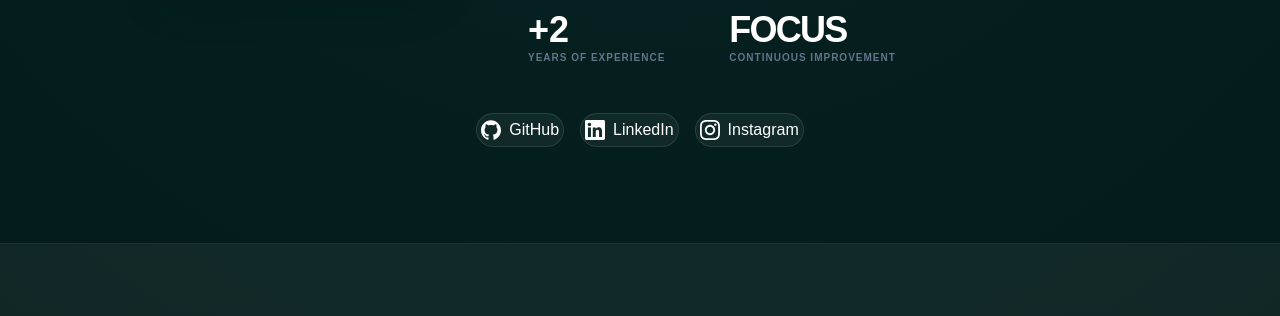
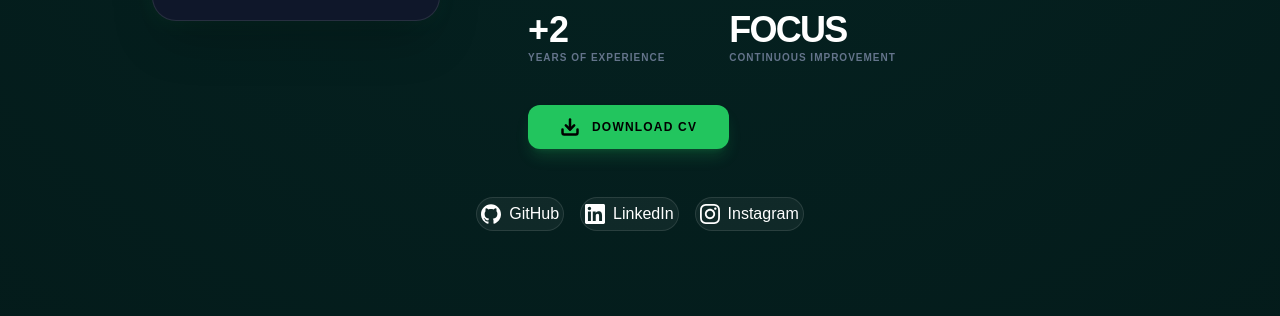
Before and after one commit to bricenocode/portfolio-bricenocode, an Astro site: page / in a window 1280 px wide. Shown: the part 484-800 px from the top of the page. Built offline with nearby package versions, Linux system fonts and the light colour scheme; Astro itself is replaced by a stand-in of ours; a web font is replaced by a local one.

Commit message:
feat(ui): add dynamic CV download button with language-aware routing

```diff
--- a/src/components/About.astro
+++ b/src/components/About.astro
@@ -1,7 +1,8 @@
 ---
 import { uiData } from "../constants/languages.js";
 ---
-<section class="w-full max-w-5xl mx-auto px-4 py-12">
+
+<section id="main" class="w-full max-w-5xl mx-auto px-4 py-12">
   <div class="flex flex-col lg:flex-row items-center justify-center gap-12 lg:gap-20">
 
     <div class="w-full lg:w-1/3 flex justify-center">
@@ -44,21 +45,54 @@ import { uiData } from "../constants/languages.js";
           <span id="stat-focus-value-small" class="text-slate-500 text-[10px] uppercase font-bold tracking-widest"></span>
         </div>
       </div>
+
+      <div class="mt-10">
+        <a
+          id="download-cv"
+          href="/CV_MiguelBriceno_EN.pdf"
+          download
+          class="inline-flex items-center gap-3 px-8 py-3 bg-green-500 text-black font-black uppercase text-xs tracking-widest rounded-xl hover:bg-green-400 hover:scale-105 transition-all duration-300 shadow-lg shadow-green-500/20 group"
+        >
+          <svg xmlns="http://www.w3.org/2000/svg" class="size-5 transition-transform group-hover:translate-y-0.5" viewBox="0 0 24 24" fill="none" stroke="currentColor" stroke-width="3" stroke-linecap="round" stroke-linejoin="round">
+            <path d="M21 15v4a2 2 0 0 1-2 2H5a2 2 0 0 1-2-2v-4"></path>
+            <polyline points="7 10 12 15 17 10"></polyline>
+            <line x1="12" y1="15" x2="12" y2="3"></line>
+          </svg>
+          <span id="cv-text">DOWNLOAD CV</span>
+        </a>
+      </div>
+
     </div>
   </div>
 </section>
 
 <script define:vars={{ uiData }}>
+  const cvBtn = document.getElementById('download-cv');
+  const cvText = document.getElementById('cv-text');
+
   function render(lang) {
     const data = uiData[lang].about;
+
+    // Textos principales
     document.getElementById('availability-text').textContent = data.availability;
     document.getElementById('about-title').innerHTML = data.title.replace('Miguel Briceño', '<span class="text-green-500">Miguel Briceño</span>');
     document.getElementById('about-p1').textContent = data.description;
     document.getElementById('about-p2').textContent = data.p2;
+
+    // Estadísticas
     document.getElementById('stat-exp-label').textContent = data.stats.expTitle;
     document.getElementById('stat-focus-label-large').textContent = data.stats.focusLabel;
     document.getElementById('stat-focus-value-small').textContent = data.stats.focusValue;
+
+    // Lógica del CV con rutas directas desde /public
+    cvText.textContent = data.cvBtn;
+    if (lang === 'es') {
+      cvBtn.setAttribute('href', '/CV_MiguelBriceno_ES.pdf');
+    } else {
+      cvBtn.setAttribute('href', '/CV_MiguelBriceno_EN.pdf');
+    }
   }
+
   window.addEventListener('langChanged', (e) => render(e.detail));
   render(localStorage.getItem('pref-lang') || 'en');
 </script>
```
